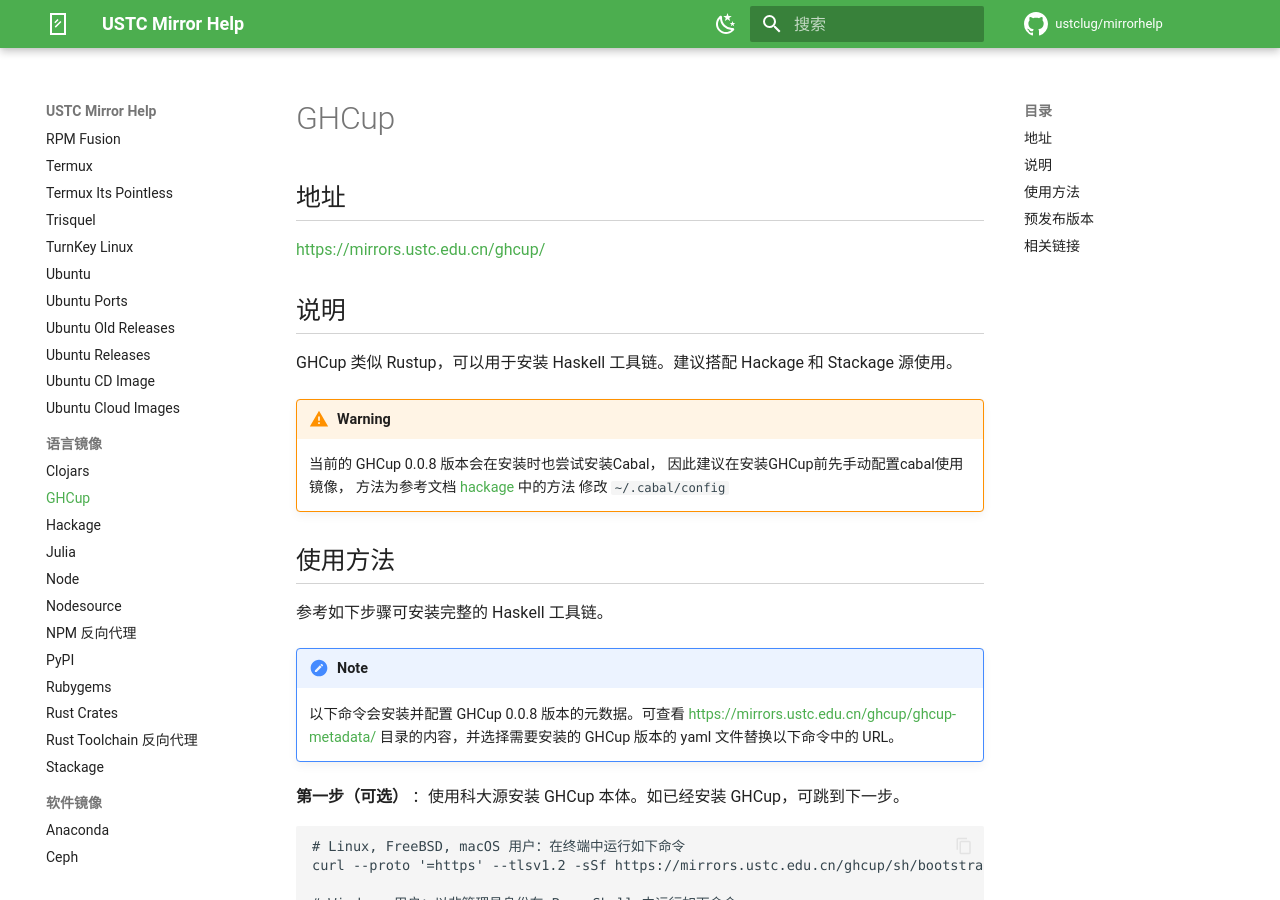
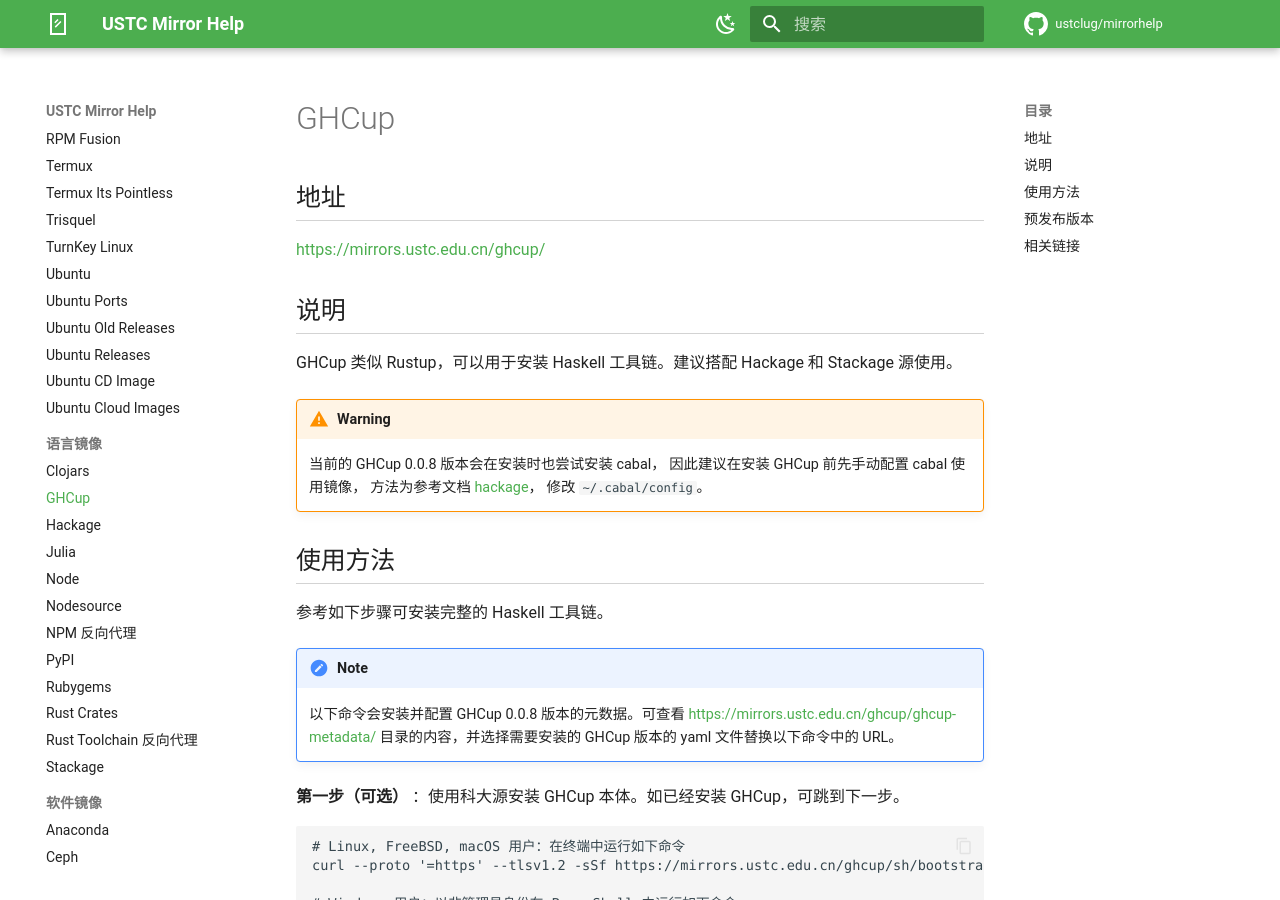
Before and after one commit to ustclug/mirrorhelp, an MkDocs documentation site: the page built from docs/ghcup.md, in a window 1280 px wide and 900 px high. Built offline with MkDocs 1.6.1 and Material for MkDocs 9.7.7, drawn with Linux system fonts in a browser that asks for light colours; comment, search, counter and statistics services are not loaded.

Commit message:
Apply suggestions from code review
Co-authored-by: taoky <taoky99@outlook.com>

```diff
--- a/docs/ghcup.md
+++ b/docs/ghcup.md
@@ -11,10 +11,10 @@
 
 !!! warning
 
-    当前的 GHCup 0.0.8 版本会在安装时也尝试安装Cabal，
-    因此建议在安装GHCup前先手动配置cabal使用镜像，
-    方法为参考文档 [hackage](https://mirrors.ustc.edu.cn/help/hackage.html#:~:text=~/.cabal/config) 中的方法
-    修改 `~/.cabal/config`
+    当前的 GHCup 0.0.8 版本会在安装时也尝试安装 cabal，
+    因此建议在安装 GHCup 前先手动配置 cabal 使用镜像，
+    方法为参考文档 [hackage](https://mirrors.ustc.edu.cn/help/hackage.html#cabal)，
+    修改 `~/.cabal/config`。
 
 ## 使用方法
 
```
